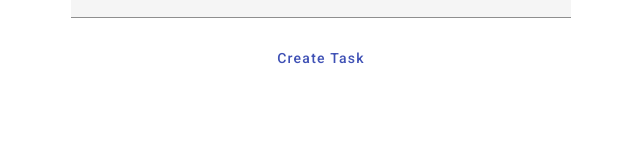
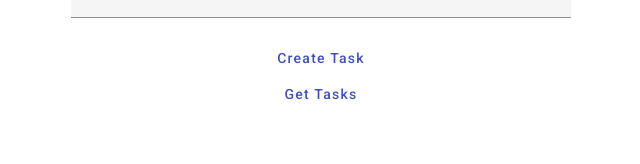
Before and after one commit to swapnilbankar1/task-demo, an Angular app in the folder client/my-task-app/: page / in a window 1280 px wide. Shown: the part 136-300 px from the top of the page, without its empty margins (319-959 px from the left). Built offline with nearby package versions, Linux system fonts and the light colour scheme.

Commit message:
fixed get task api

```diff
--- a/client/my-task-app/src/app/app.component.html
+++ b/client/my-task-app/src/app/app.component.html
@@ -7,5 +7,6 @@
     <mat-label>Task Details</mat-label>
     <input matInput type="text" [(ngModel)]="taskDetails">
   </mat-form-field>
-  <button mat-button color="primary" (click)="createTask()" >Create Task</button>
+  <button mat-button color="primary" (click)="createTask()">Create Task</button>
+  <button mat-button color="primary" (click)="getTasks()">Get Tasks</button>
 </div>
--- a/client/my-task-app/src/app/app.component.ts
+++ b/client/my-task-app/src/app/app.component.ts
@@ -10,6 +10,8 @@ export class AppComponent {
   title = 'my-task-app';
   taskName = '';
   taskDetails = '';
+
+  taskList = [];
 
   constructor(private appService: AppService) {
 
```
